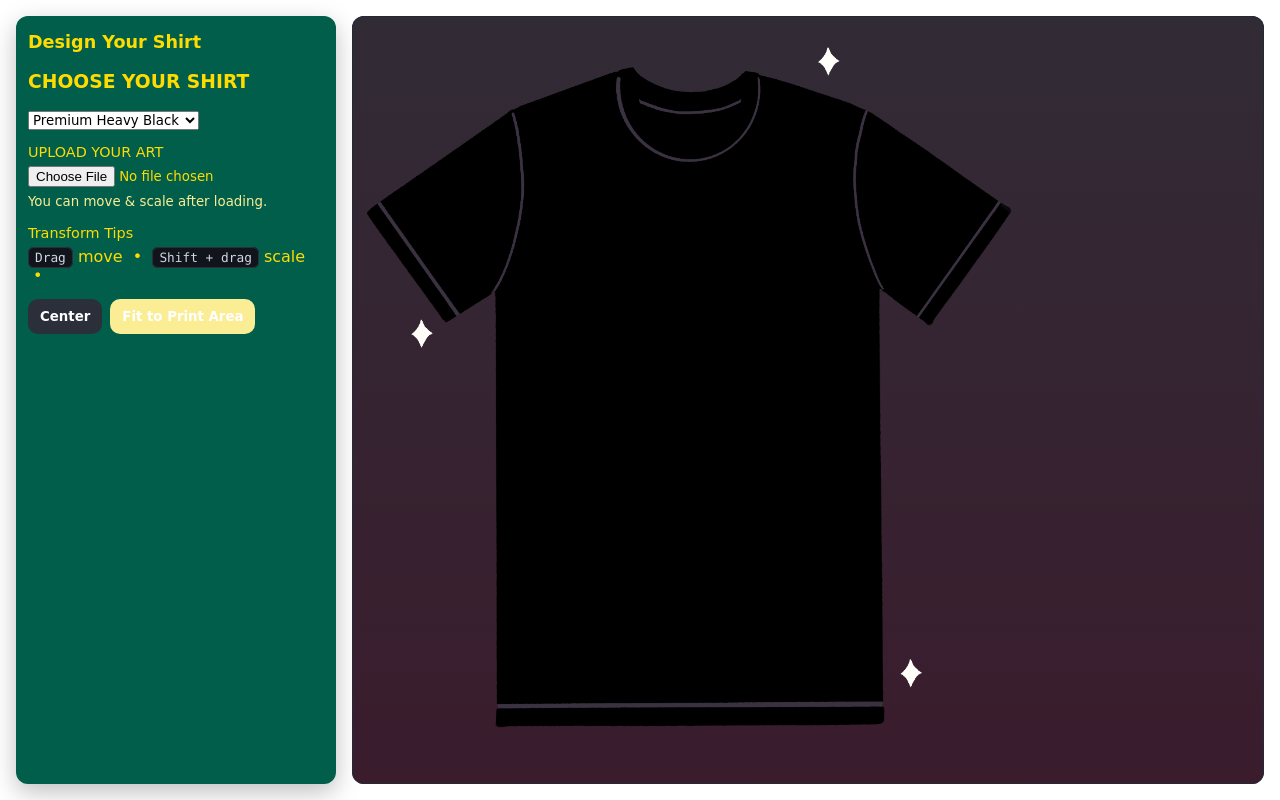
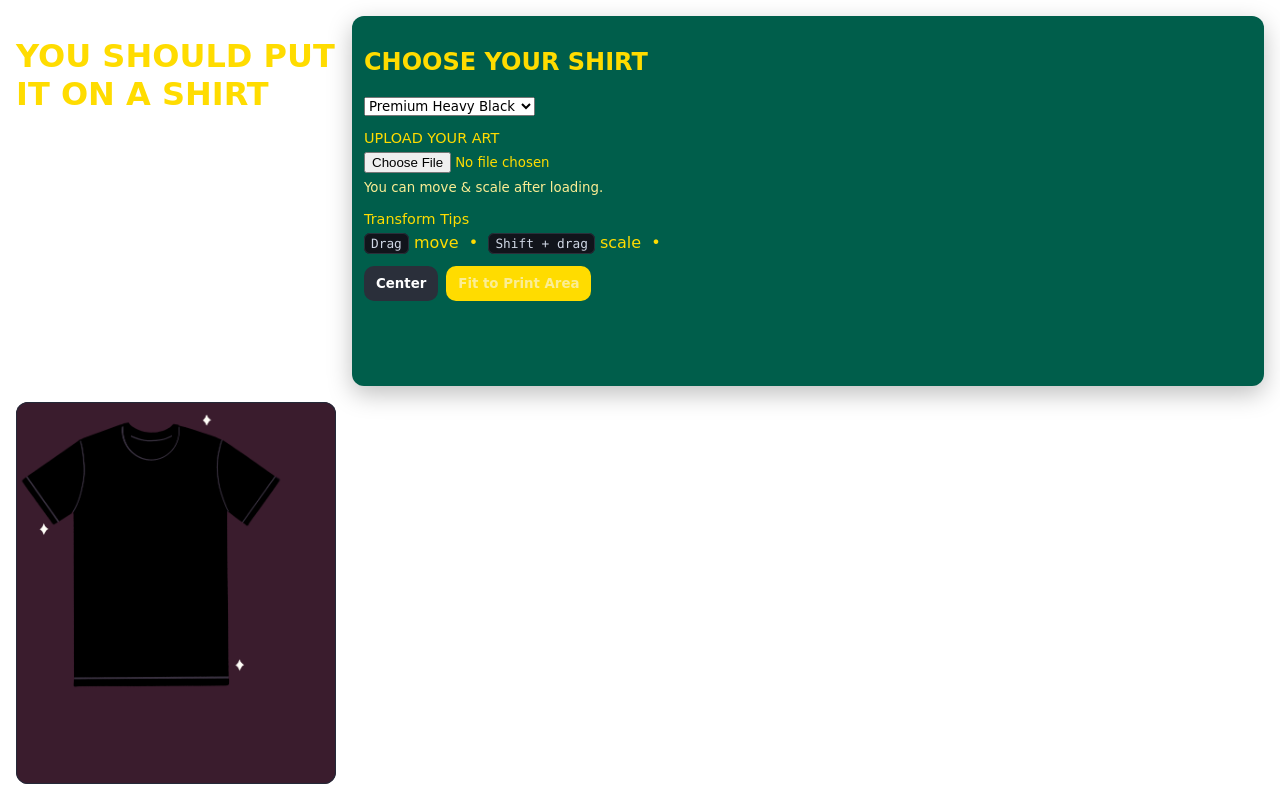
Before and after one commit to gorilla-screenprinting/QuickTees, a plain HTML site: page docs/index.html in a window 1280 px wide. Drawn offline with Linux system fonts and the light colour scheme; a web font is replaced by a local one.

Commit message:
style experiments

```diff
--- a/docs/index.html
+++ b/docs/index.html
@@ -10,10 +10,10 @@
 
 <body>
   <div class="app">
+    <h1>YOU SHOULD PUT IT ON A SHIRT</h1>
     <aside class="panel">
-      <h2>Design Your Shirt</h2>
       <div class="field">
-        <H3>CHOOSE YOUR SHIRT</H3>
+        <H1>CHOOSE YOUR SHIRT</H1>
         <select id="blankSelect"></select>
       </div>
 
--- a/docs/style.css
+++ b/docs/style.css
@@ -54,7 +54,7 @@ button {
   font-weight:600;
   cursor:pointer;
 }
-button.primary { background:var(--accent); }
+button.primary { color:var(--muted); background:var(--ink); }
 button:disabled { opacity:.55; cursor:not-allowed; }
 
 .kbd {
@@ -79,7 +79,7 @@ hr {
   border-radius: 12px;
   overflow: hidden;
   --panel:#3a1c2d;
-  background: linear-gradient(to bottom, #312b35, #3a1c2d);
+  background: var(--panel);;
   box-shadow: inset 0 0 0 1px #242938;
 }
 
```
